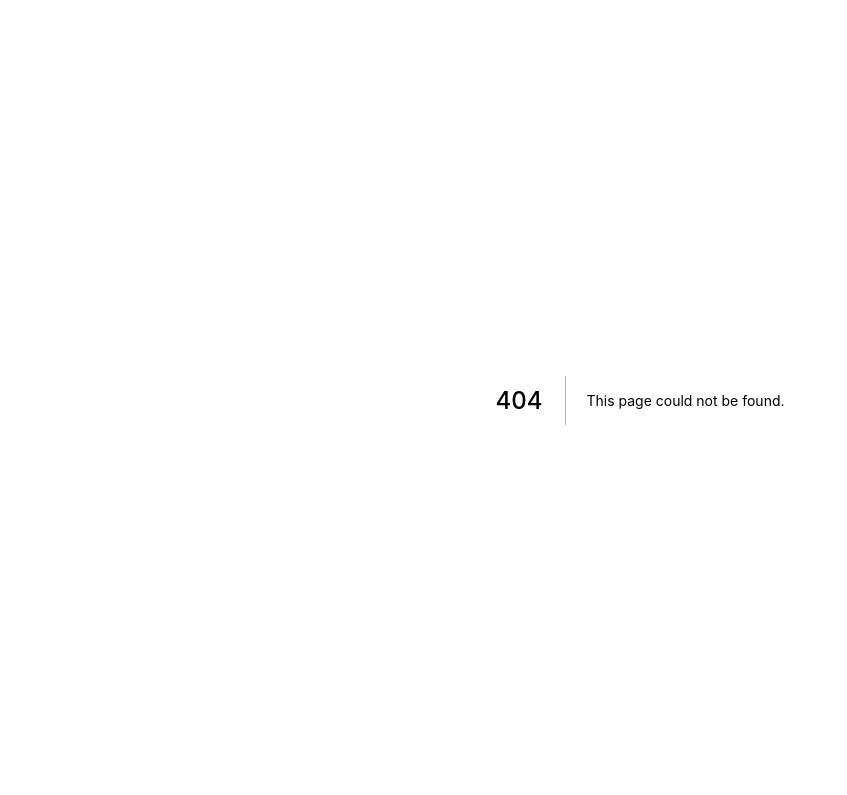
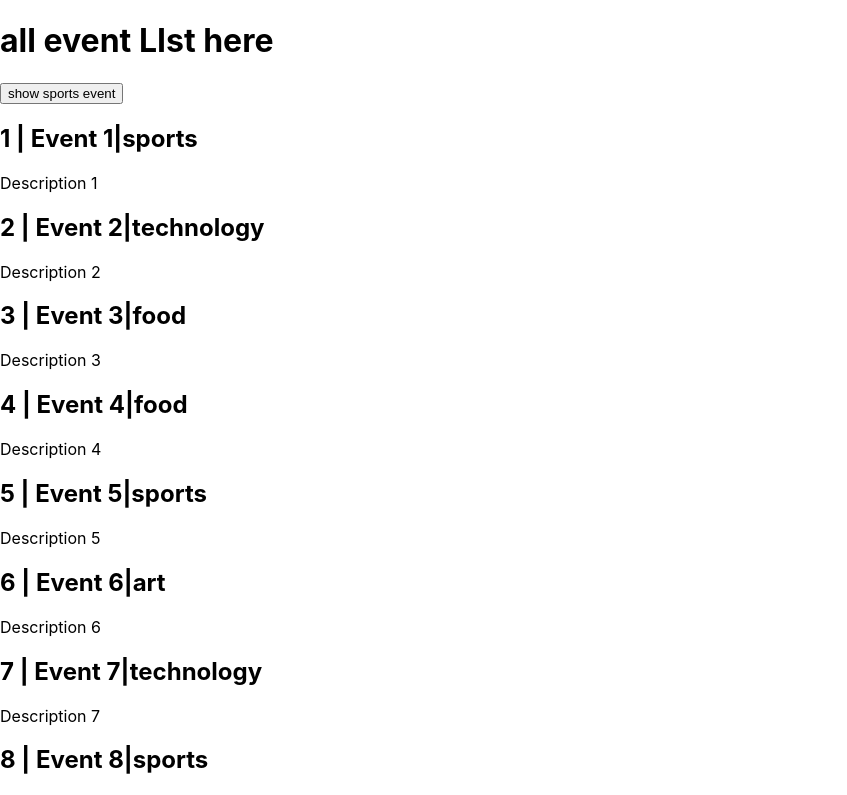
Before and after one commit to mohammad-a-hossain/next.js-practice-advance, a Next.js app: page /events in a window 1280 px wide. Before the commit this address had no page. Shown: the top 795 px of the page, without its empty margins (0-847 px from the left). Built offline with nearby package versions, Linux system fonts and the light colour scheme; data requests are answered from the project's data file.

Commit message:
end of SSR

```diff
--- a/db.json
+++ b/db.json
@@ -1,36 +1,74 @@
 {
-  "dashboard":
+  "events": [
     {
-     "id": 1,
-     "title": "222",
-     "description": "33",
-     "category": "55",
-     "latetst":"353",
-     "today":"1100"
+      "id": 1,
+      "title": "Event 1",
+      "description": "Description 1",
+      "category": "sports",
+      "date": "April 25"
+    },
+    {
+      "id": 2,
+      "title": "Event 2",
+      "description": "Description 2",
+      "category": "technology",
+      "date": "May 25"
+    },
+    {
+      "id": 3,
+      "title": "Event 3",
+      "description": "Description 3",
+      "category": "food",
+      "date": "October 25"
+    },
+    {
+      "id": 4,
+      "title": "Event 4",
+      "description": "Description 4",
+      "category": "food",
+      "date": "April 25"
+    },
+    {
+      "id": 5,
+      "title": "Event 5",
+      "description": "Description 5",
+      "category": "sports",
+      "date": "January 15"
+    },
+    {
+      "id": 6,
+      "title": "Event 6",
+      "description": "Description 6",
+      "category": "art",
+      "date": "April 25"
+    },
+    {
+      "id": 7,
+      "title": "Event 7",
+      "description": "Description 7",
+      "category": "technology",
+      "date": "June 25"
+    },
+    {
+      "id": 8,
+      "title": "Event 8",
+      "description": "Description 8",
+      "category": "sports",
+      "date": "February 28"
+    },
+    {
+      "id": 9,
+      "title": "Event 9",
+      "description": "Description 9",
+      "category": "food",
+      "date": "April 25"
+    },
+    {
+      "id": 10,
+      "title": "Event 10",
+      "description": "Description 10",
+      "category": "sports",
+      "date": "August 5"
     }
-
-
+  ]
 }
-
-
-"//   "news": [
-//   {
-//     "id": 1,
-//     "title": "News Article 1",
-//     "description": "Description 1",
-//     "category": "sports"
-//   },
-//   {
-//     "id": 2,
-//     "title": "News Article 2",
-//     "description": "Description 2",
-//     "category": "politics"
-//   },
-//   {
-//     "id": 3,
-//     "title": "News Article 3",
-//     "description": "Description 3",
-//     "category": "sports"
-//   },
-// ]
-// }"
--- a/package.json
+++ b/package.json
@@ -8,6 +8,7 @@
     "start": "next start",
     "lint": "next lint",
     "serve-json": "json-server --watch db.json --port 5000"
+
   },
   "dependencies": {
     "i": "^0.3.6",
--- /dev/null
+++ b/pages/events/index.js
@@ -0,0 +1,52 @@
+import { useState } from 'react';
+import {useRouter} from 'next/router'
+function EventList({eventLists}){
+const [sports,setSports] = useState(eventLists)
+const router = useRouter()
+
+    const fetchSportsEvents = async ()=>{
+        const respone = await fetch('http://localhost:5000/events?category=sports')
+        const data = await respone.json()
+         setSports(data)
+         router.push('/events?category=sports',undefined,{shallow:true})
+
+    }
+
+        return(
+            <>
+            <h1>all event LIst here</h1>
+            <button onClick={fetchSportsEvents} type="button">show sports event</button>
+            {
+                sports.map(event =>{
+                    return(
+                        <div key={event.id}>
+                            <h2>
+                            {event.id} | {event.title}|{event.category}
+                            </h2>
+                            <p>{event.description}</p>
+                        </div>
+                    )
+                })
+            }
+            </>
+        )
+
+}
+
+export default EventList
+
+
+export async function getServerSideProps(context) {
+    const {query} = context
+    const {category} = query
+    const querySring =category ? 'category=sports':''
+    const respone = await fetch(`http://localhost:5000/events?{querySring}`)
+    const data = await respone.json()
+
+    return{
+        props:{
+            eventLists:data,
+        }
+    }
+
+}
```
Also changed, not shown: extra.json (+38 -0 lines), 1 other file (tests, documents, lock files or other folders).
